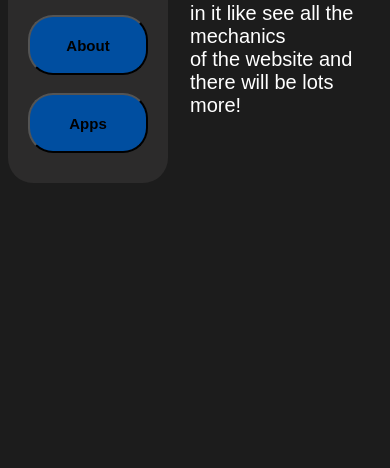
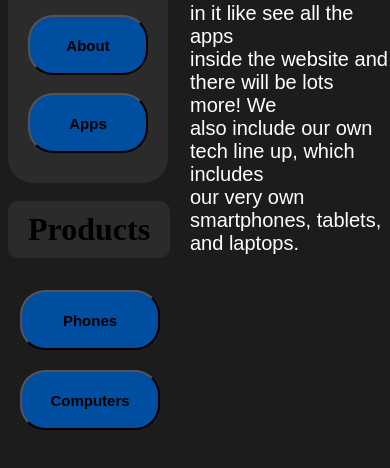
Before and after one commit to htmldawood/Drenasis, a plain HTML site: page index.html in a window 390 px wide. Shown: the part 200-668 px from the top of the page. Drawn offline with Linux system fonts and the light colour scheme.

Commit message:
fixing a few bugs, and new update, Phones and computers category

```diff
--- a/index.html
+++ b/index.html
@@ -31,11 +31,21 @@
 
     <div class="webLayout">
         <h1 class="subHeading1">Welcome:</h1>
-        <p class="text">Hello, welcome to drenasis, a complete cutting edge<br/>
-        website with lots to do in it like see all the mechanics<br/>
-        of the website and there will be lots more!<br/>
+        <p class="text">Hello, welcome to drenasis, a complete cutting edge<br>
+        website with lots to do in it like see all the apps<br>
+        inside the website and there will be lots more! We<br>
+        also include our own tech line up, which includes<br>
+        our very own smartphones, tablets, and laptops.
         </p>
-    </div>
+</div>
+
+
+    <h1 class="productsHeading">Products</h1>
+
+
+
+<button class="phonesBtn">Phones</button>
+<button class="computersBtn">Computers</button>
 
 
 
--- a/style.css
+++ b/style.css
@@ -81,6 +81,44 @@
     font-size: 50px;
 
 }
+
+/*TECH LINE UP*/
+
+.productsHeading{
+    top: 380px;
+    position: absolute;
+    float:left;
+    border-radius: 10px;
+    background-color:rgb(44, 43, 43);
+    padding:10px 20px;
+}
+
+.phonesBtn{
+    top:490px;
+    left:20px;
+    position: absolute;
+    border-radius: 25px;
+    width: 140px;
+    height:60px;
+    font-size: 15px;
+    font-weight: bold;
+    background-color: rgb(0, 78, 160);
+}
+
+.computersBtn{
+    top:570px;
+    left:20px;
+    position: absolute;
+    border-radius: 25px;
+    width: 140px;
+    height:60px;
+    font-size: 15px;
+    font-weight: bold;
+    background-color: rgb(0, 78, 160);
+}
+
+
+
 /*PAGE 2*/
 
 .todoApp{
```
Also changed, not shown: about.html (+1 -1 lines), phones.html (added, +11 -0 lines).
